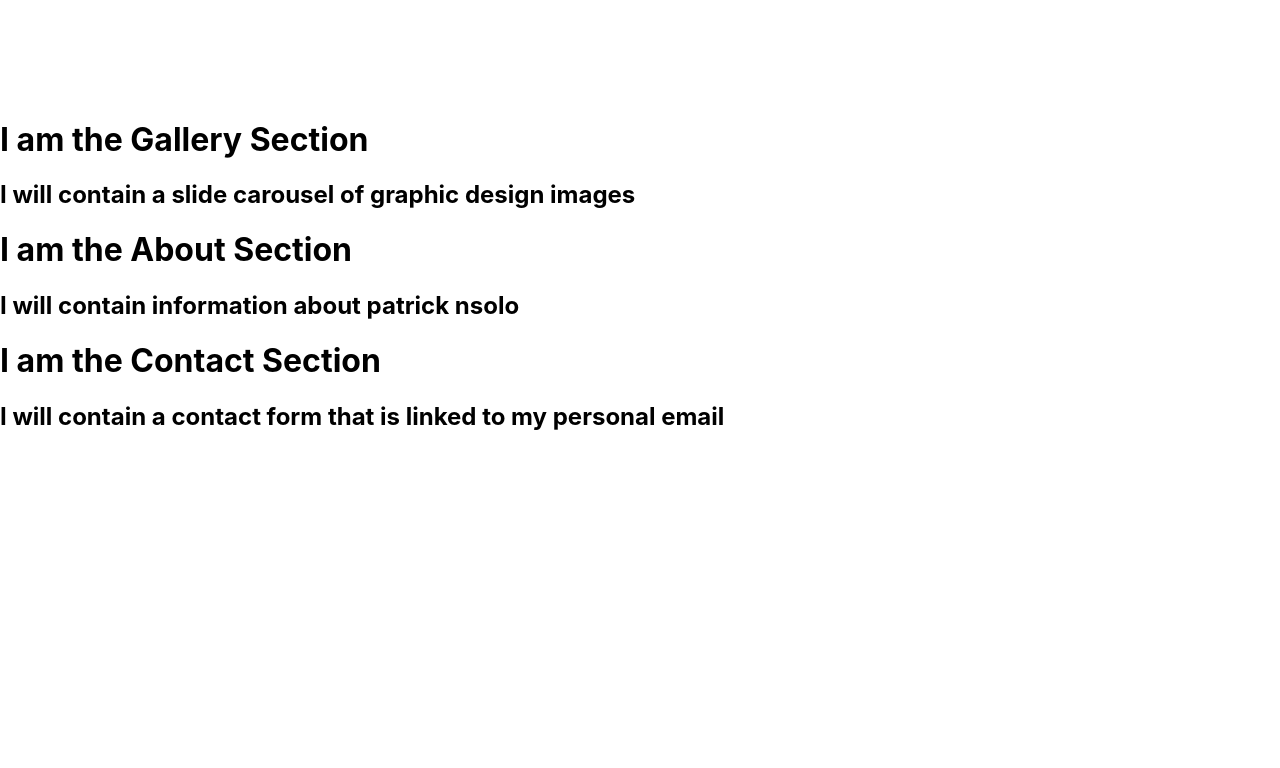
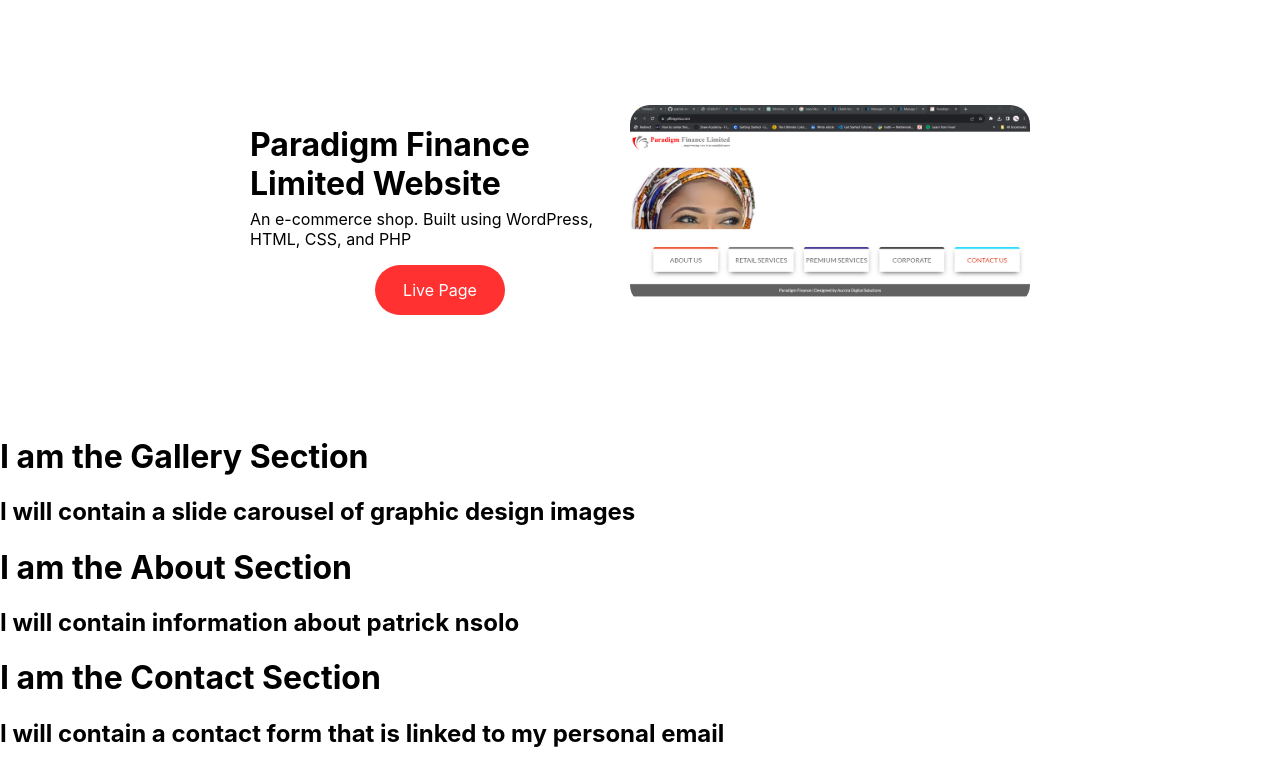
Before and after one commit to patrick-nsolo/FEDportfolio, a React (Create React App) app: page / in a window 1280 px wide. Shown: the part 1031-1799 px from the top of the page. Before the commit the page ends 1482 px from the top, so only its background shows below. Built offline with nearby package versions, Linux system fonts and the light colour scheme.

Commit message:
update pfl project

```diff
--- a/src/components/MyProjects/Projects.css
+++ b/src/components/MyProjects/Projects.css
@@ -6,7 +6,7 @@
     justify-content: space-between;
     align-items: center;
 }
-.wellnest-img img{
+.wellnest-img img, .pfl-img img{
     width:400px;
     height:200px;
     border-radius: 20px;
@@ -32,3 +32,11 @@
     color: #fff;
     border-radius: 25px;
 }
+
+.pfl-project{
+    display: flex;
+    flex-direction: row-reverse;
+    justify-content: space-between;
+    align-items: center;
+    margin-top: 100px;
+}
--- a/src/components/MyProjects/Projects.js
+++ b/src/components/MyProjects/Projects.js
@@ -14,6 +14,16 @@ function Projects() {
             <a href='https://wellnestshowroom.com/' target='_blank' rel="noreferrer">Live Page</a>
           </div>
         </div>
+        <div className='pfl-project'>
+          <div className='pfl-img'>
+            <img src='../images/pfl.webp'alt=''/>
+          </div>
+          <div className='project-details'>
+            <h2>Paradigm Finance Limited Website</h2>
+            <p className='desription'>An e-commerce shop. Built using WordPress, HTML, CSS, and PHP</p>
+            <a href='https://wellnestshowroom.com/' target='_blank' rel="noreferrer">Live Page</a>
+          </div>
+        </div>
     </div>
   )
 }
```
